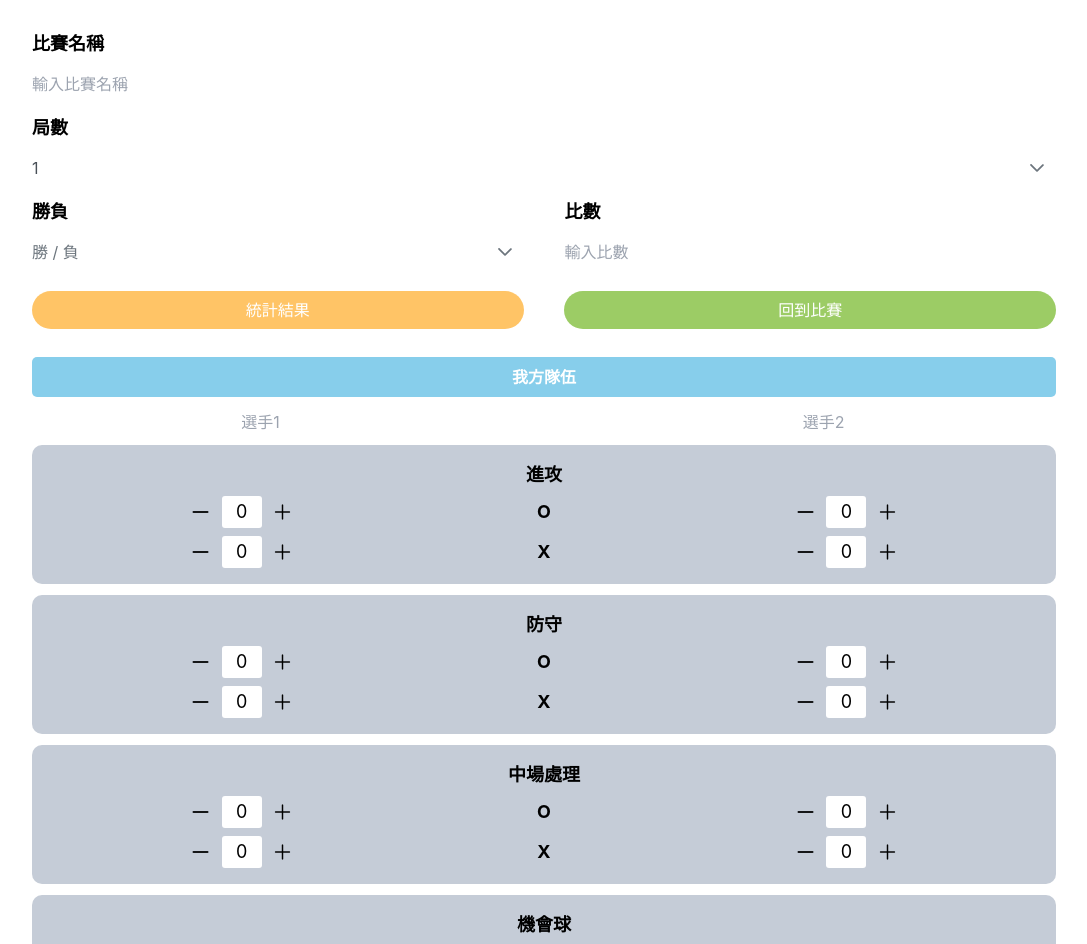
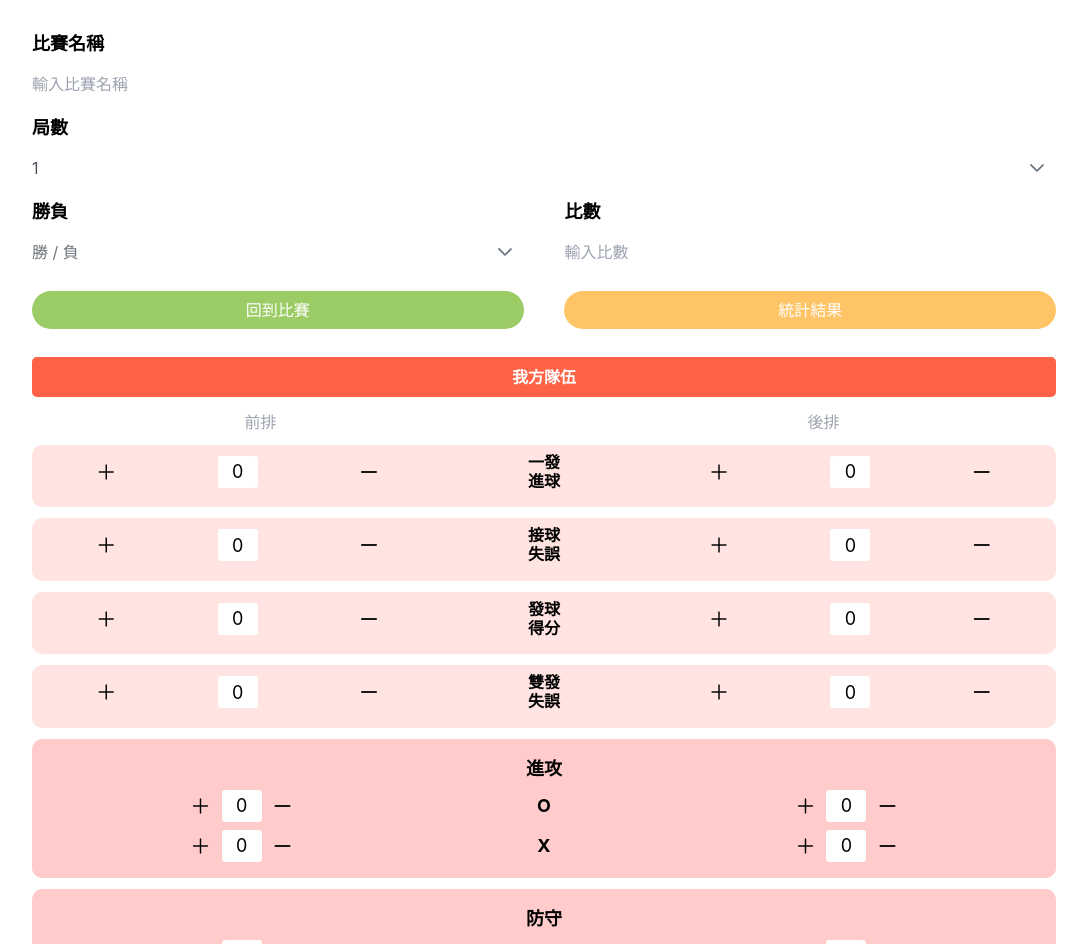
Before and after one commit to SnowyMeteor/player-scoreboard, a React (Create React App) app: page / in a window 1280 px wide. Shown: the top 944 px of the page, without its empty margins (96-1183 px from the left). Built offline with nearby package versions, Linux system fonts and the light colour scheme.

Commit message:
Modify ScoreBoard components layout

```diff
--- a/src/components/GameInfo.tsx
+++ b/src/components/GameInfo.tsx
@@ -114,11 +114,12 @@ const GameInfo: React.FC<GameInfoProps> = ({ currentRound, onRoundChange, onShow
             {/* 統計結果、回到比賽按鈕 */}
             <div className="game-info-row">
                 <div className="game-info-column game-info-column-left">
+                    <Button label="回到比賽" className="p-button-back-to-game w-full" onClick={onBackToGame} />
+                </div>
+                <div className="game-info-column game-info-column-right">
                     <Button label="統計結果" className="p-button-statistics w-full" onClick={onShowStatistics} />
                 </div>
-                <div className="game-info-column game-info-column-right">
-                    <Button label="回到比賽" className="p-button-back-to-game w-full" onClick={onBackToGame} />
-                </div>
+
             </div>
         </div>
     );
--- a/src/components/ScoreBoard.tsx
+++ b/src/components/ScoreBoard.tsx
@@ -69,38 +69,6 @@ const ScoreBoard: React.FC<ScoreBoardProps> = ({ team, data, onDataChange }) =>
         changeScore(player, category, success, false);
     };
 
-    const renderScoreSection = (category: Category, label: string) => (
-        <div className={`score-section ${category}`}>
-            <div className="category-label">{label}</div>
-            <div className="score-row">
-                <div className="player-score">
-                    <Button icon="pi pi-minus" onClick={() => decrementScore('player1', category, true)} className="p-button-secondary score-button" />
-                    <InputText value={data.scores.player1[category].success.toString()} className="score-input" readOnly style={{ backgroundColor: '#FFFFFF' }} />
-                    <Button icon="pi pi-plus" onClick={() => incrementScore('player1', category, true)} className="p-button-secondary score-button" />
-                </div>
-                <div className="success-label">O</div>
-                <div className="player-score">
-                    <Button icon="pi pi-minus" onClick={() => decrementScore('player2', category, true)} className="p-button-secondary score-button" />
-                    <InputText value={data.scores.player2[category].success.toString()} className="score-input" readOnly style={{ backgroundColor: '#FFFFFF' }} />
-                    <Button icon="pi pi-plus" onClick={() => incrementScore('player2', category, true)} className="p-button-secondary score-button" />
-                </div>
-            </div>
-            <div className="score-row">
-                <div className="player-score">
-                    <Button icon="pi pi-minus" onClick={() => decrementScore('player1', category, false)} className="p-button-secondary score-button" />
-                    <InputText value={data.scores.player1[category].fail.toString()} className="score-input" readOnly style={{ backgroundColor: '#FFFFFF' }} />
-                    <Button icon="pi pi-plus" onClick={() => incrementScore('player1', category, false)} className="p-button-secondary score-button" />
-                </div>
-                <div className="fail-label">X</div>
-                <div className="player-score">
-                    <Button icon="pi pi-minus" onClick={() => decrementScore('player2', category, false)} className="p-button-secondary score-button" />
-                    <InputText value={data.scores.player2[category].fail.toString()} className="score-input" readOnly style={{ backgroundColor: '#FFFFFF' }} />
-                    <Button icon="pi pi-plus" onClick={() => incrementScore('player2', category, false)} className="p-button-secondary score-button" />
-                </div>
-            </div>
-        </div>
-    );
-
     const breakAfterSecondCharacter = (text: string) => {
         if (text.length > 2) {
             return (
@@ -119,24 +87,56 @@ const ScoreBoard: React.FC<ScoreBoardProps> = ({ team, data, onDataChange }) =>
         <div className="score-section special">
             <div className="special-row">
                 <div className="player-score">
+                    <Button icon="pi pi-plus" onClick={() => incrementScore('player1', category, true)} className="p-button-secondary score-button" />
+                    <InputText value={data.scores.player1[category].toString()} className="score-input" readOnly style={{ backgroundColor: '#FFFFFF' }} />
                     <Button icon="pi pi-minus" onClick={() => decrementScore('player1', category, true)} className="p-button-secondary score-button" />
-                    <InputText value={data.scores.player1[category].toString()} className="score-input" readOnly style={{ backgroundColor: '#FFFFFF' }} />
-                    <Button icon="pi pi-plus" onClick={() => incrementScore('player1', category, true)} className="p-button-secondary score-button" />
                 </div>
                 <div className="category-label" style={{ whiteSpace: 'pre-wrap' }}>
                     {breakAfterSecondCharacter(label)}
                 </div>
                 <div className="player-score">
+                    <Button icon="pi pi-plus" onClick={() => incrementScore('player2', category, true)} className="p-button-secondary score-button" />
+                    <InputText value={data.scores.player2[category].toString()} className="score-input" readOnly style={{ backgroundColor: '#FFFFFF' }} />
                     <Button icon="pi pi-minus" onClick={() => decrementScore('player2', category, true)} className="p-button-secondary score-button" />
-                    <InputText value={data.scores.player2[category].toString()} className="score-input" readOnly style={{ backgroundColor: '#FFFFFF' }} />
+                </div>
+            </div>
+        </div>
+    );
+
+    const renderScoreSection = (category: Category, label: string) => (
+        <div className={`score-section ${category}`}>
+            <div className="category-label">{label}</div>
+            <div className="score-row">
+                <div className="player-score">
+                    <Button icon="pi pi-plus" onClick={() => incrementScore('player1', category, true)} className="p-button-secondary score-button" />
+                    <InputText value={data.scores.player1[category].success.toString()} className="score-input" readOnly style={{ backgroundColor: '#FFFFFF' }} />
+                    <Button icon="pi pi-minus" onClick={() => decrementScore('player1', category, true)} className="p-button-secondary score-button" />
+                </div>
+                <div className="success-label">O</div>
+                <div className="player-score">
                     <Button icon="pi pi-plus" onClick={() => incrementScore('player2', category, true)} className="p-button-secondary score-button" />
+                    <InputText value={data.scores.player2[category].success.toString()} className="score-input" readOnly style={{ backgroundColor: '#FFFFFF' }} />
+                    <Button icon="pi pi-minus" onClick={() => decrementScore('player2', category, true)} className="p-button-secondary score-button" />
+                </div>
+            </div>
+            <div className="score-row">
+                <div className="player-score">
+                    <Button icon="pi pi-plus" onClick={() => incrementScore('player1', category, false)} className="p-button-secondary score-button" />
+                    <InputText value={data.scores.player1[category].fail.toString()} className="score-input" readOnly style={{ backgroundColor: '#FFFFFF' }} />
+                    <Button icon="pi pi-minus" onClick={() => decrementScore('player1', category, false)} className="p-button-secondary score-button" />
+                </div>
+                <div className="fail-label">X</div>
+                <div className="player-score">
+                    <Button icon="pi pi-plus" onClick={() => incrementScore('player2', category, false)} className="p-button-secondary score-button" />
+                    <InputText value={data.scores.player2[category].fail.toString()} className="score-input" readOnly style={{ backgroundColor: '#FFFFFF' }} />
+                    <Button icon="pi pi-minus" onClick={() => decrementScore('player2', category, false)} className="p-button-secondary score-button" />
                 </div>
             </div>
         </div>
     );
 
     return (
-        <div className="scoreboard-container">
+        <div className={`scoreboard-container ${team}`}>
             <div className={`team-header ${team}`}>
                 <div className="team-label">{team === 'our' ? '我方隊伍' : '敵方隊伍'}</div>
             </div>
@@ -145,7 +145,7 @@ const ScoreBoard: React.FC<ScoreBoardProps> = ({ team, data, onDataChange }) =>
                     <InputText
                         value={data.player1}
                         onChange={(e) => handlePlayerChange('player1', e.target.value)}
-                        placeholder="選手1"
+                        placeholder="前排"
                         className="player-name-input"
                     />
                 </div>
@@ -154,20 +154,20 @@ const ScoreBoard: React.FC<ScoreBoardProps> = ({ team, data, onDataChange }) =>
                     <InputText
                         value={data.player2}
                         onChange={(e) => handlePlayerChange('player2', e.target.value)}
-                        placeholder="選手2"
+                        placeholder="後排"
                         className="player-name-input"
                     />
                 </div>
             </div>
+            {renderSpecialSection('firstServeRate', '一發進球')}
+            {renderSpecialSection('receiveErrorRate', '接球失誤')}
+            {renderSpecialSection('servePoints', '發球得分')}
+            {renderSpecialSection('doubleFaults', '雙發失誤')}
             {renderScoreSection('attack', '進攻')}
             {renderScoreSection('defense', '防守')}
             {renderScoreSection('midfield', '中場處理')}
             {renderScoreSection('chance', '機會球')}
             {renderScoreSection('smash', '落地擊球')}
-            {renderSpecialSection('firstServeRate', '一發進球率')}
-            {renderSpecialSection('receiveErrorRate', '接球失誤率')}
-            {renderSpecialSection('servePoints', '發球得分')}
-            {renderSpecialSection('doubleFaults', '雙發失誤')}
         </div>
     );
 }
--- a/src/style/ScoreBoard.css
+++ b/src/style/ScoreBoard.css
@@ -21,8 +21,13 @@
     border-radius: 5px;
 }
 
-.scoreboard-container .team-header.our { background-color: #87CEEB; }
-.scoreboard-container .team-header.enemy { background-color: #FF6347; }
+.scoreboard-container .team-header.our {
+    background-color: #FF6347;
+}
+
+.scoreboard-container .team-header.enemy {
+    background-color: #87CEEB;
+}
 
 .scoreboard-container .team-label {
     font-size: 16px;
@@ -35,7 +40,9 @@
     height: 30px;
 }
 
-.scoreboard-container .player-spacer { width: 10%; }
+.scoreboard-container .player-spacer {
+    width: 10%;
+}
 
 .scoreboard-container .player-name-input {
     width: 100%;
@@ -47,7 +54,9 @@
     padding: 0.25rem !important;
 }
 
-.scoreboard-container .player-name-input::placeholder { text-align: center !important; }
+.scoreboard-container .player-name-input::placeholder {
+    text-align: center !important;
+}
 
 .scoreboard-container .score-section {
     width: 100%;
@@ -128,12 +137,30 @@
     border-color: #adb5bd;
 }
 
-.scoreboard-container .attack { background-color: #C5CCD7; }
-.scoreboard-container .defense { background-color: #C5CCD7; }
-.scoreboard-container .midfield { background-color: #C5CCD7; }
-.scoreboard-container .chance { background-color: #C5CCD7; }
-.scoreboard-container .smash { background-color: #C5CCD7; }
-.scoreboard-container .special { background-color: #EDF0F5; }
+.scoreboard-container.our .special {
+    background-color: #FFE4E1;
+}
+
+.scoreboard-container.our .attack,
+.scoreboard-container.our .defense,
+.scoreboard-container.our .midfield,
+.scoreboard-container.our .chance,
+.scoreboard-container.our .smash {
+    background-color: #FFCCCB;
+}
+
+.scoreboard-container.enemy .attack,
+.scoreboard-container.enemy .defense,
+.scoreboard-container.enemy .midfield,
+.scoreboard-container.enemy .chance,
+.scoreboard-container.enemy .smash {
+    background-color: #ADD8E6;
+}
+
+.scoreboard-container.enemy .special {
+    background-color: #E6F3FF;
+}
+
 
 .game-info-container .game-info-row:last-child {
     margin-bottom: 10px;
```
